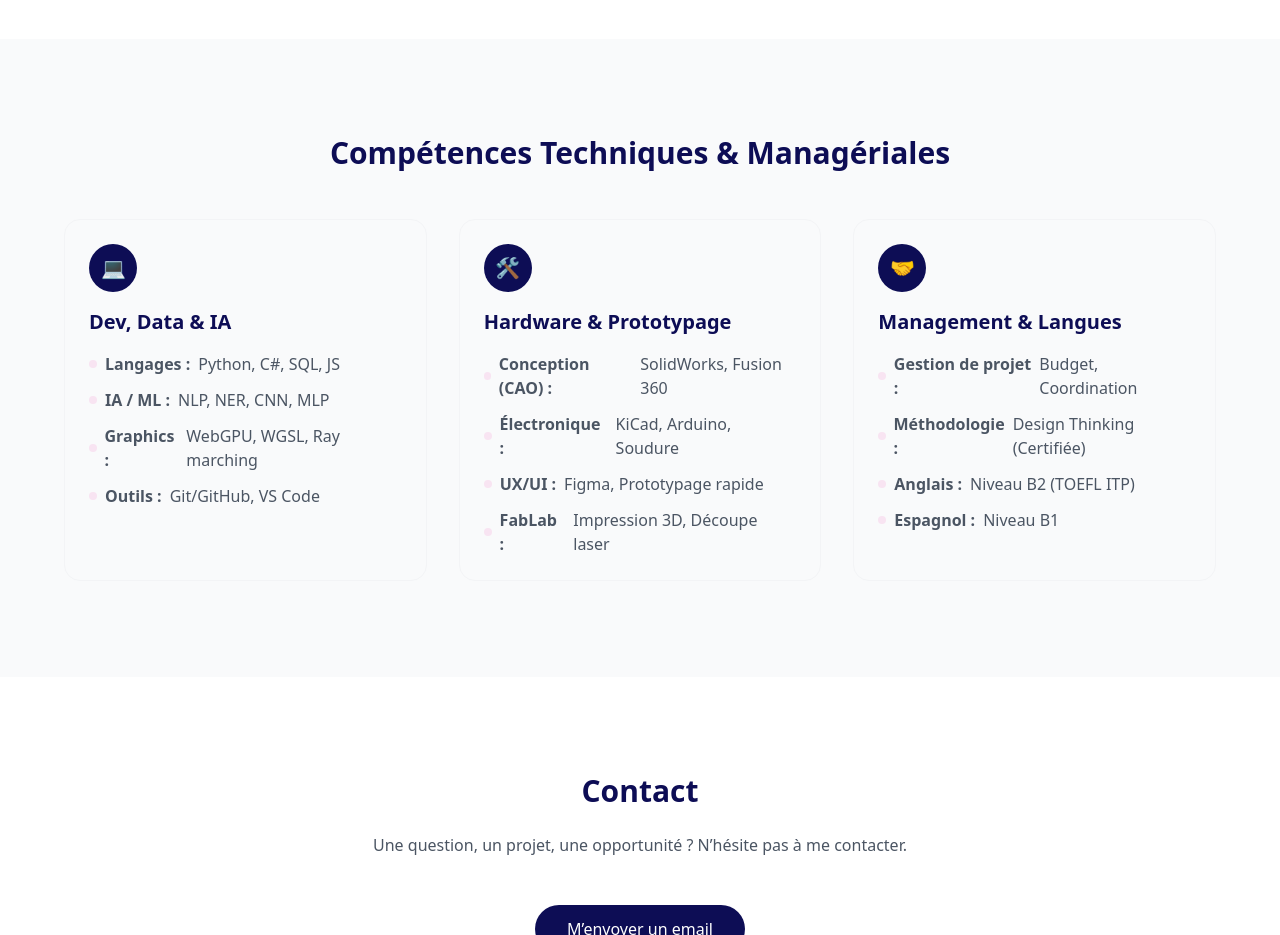
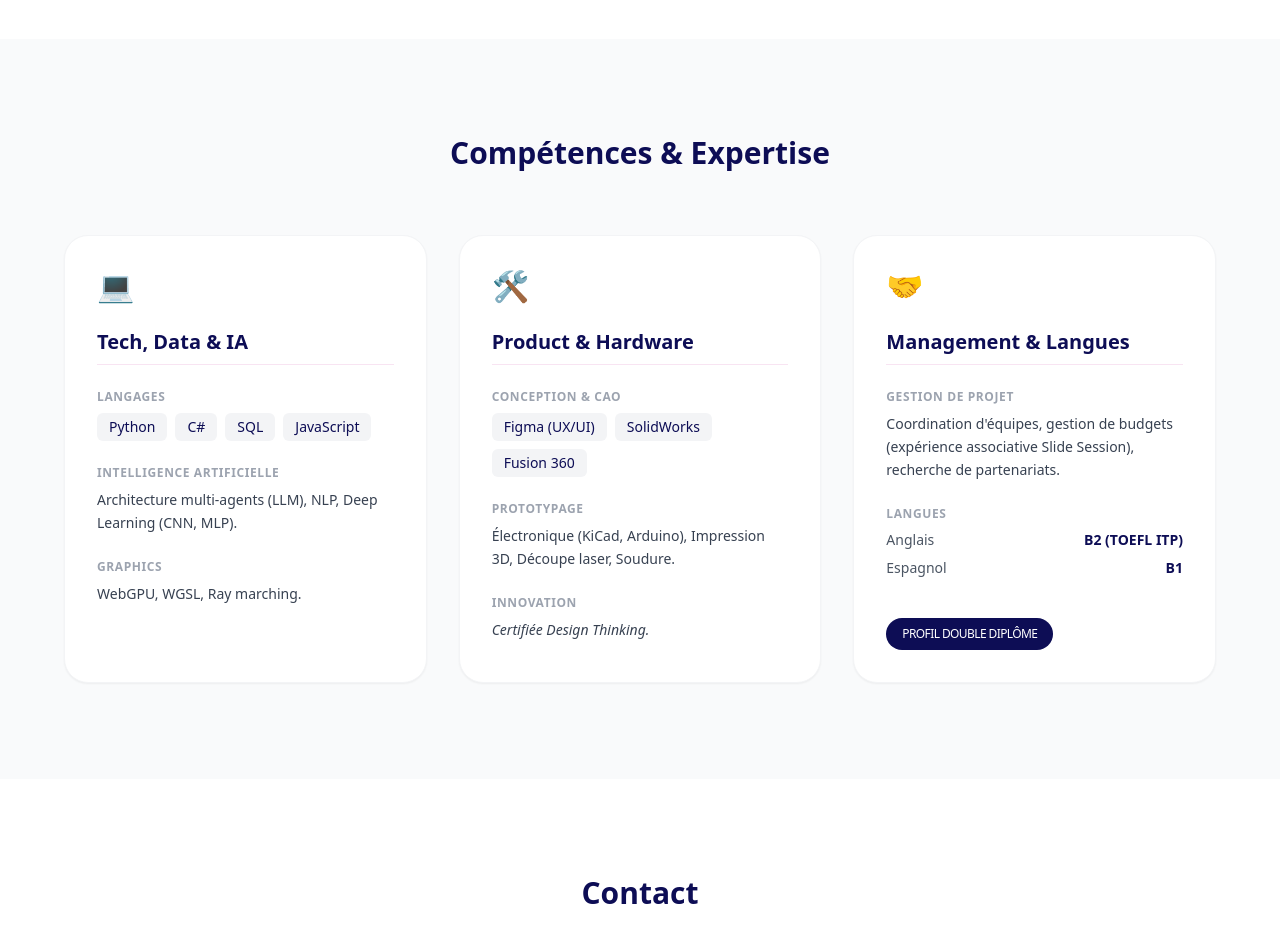
Before and after one commit to Clarafadda/portfolio, a plain HTML site: page index.html in a window 1280 px wide. Shown: the part 4100-5035 px from the top of the page. Drawn offline with nearby package versions, Linux system fonts and the light colour scheme.

Commit message:
compétrences

```diff
--- a/index.html
+++ b/index.html
@@ -535,83 +535,101 @@
 <!-- Compétences -->
 <section id="competences" class="py-24 px-6 bg-gray-50 scroll-mt-32">
   <div class="max-w-6xl mx-auto">
-    <h2 class="text-3xl font-bold mb-12 text-center">Compétences Techniques & Managériales</h2>
+    <h2 class="text-3xl font-bold mb-16 text-center text-marine">Compétences & Expertise</h2>
 
     <div class="grid md:grid-cols-3 gap-8">
 
-      <div class="p-6 border border-gray-100 rounded-2xl bg-gray-50 hover:border-marine/20 transition">
-        <div class="w-12 h-12 bg-marine text-white rounded-full flex items-center justify-center mb-4 text-xl">
-          <i class="fas fa-code"></i> 💻
+      <div class="bg-white p-8 rounded-3xl shadow-sm border border-gray-100 hover:shadow-md transition-shadow">
+        <div class="text-3xl mb-6">💻</div>
+        <h3 class="text-xl font-bold mb-6 text-marine border-b pb-2 border-poudre">Tech, Data & IA</h3>
+
+        <div class="space-y-6">
+          <div>
+            <p class="text-xs font-bold uppercase tracking-wider text-gray-400 mb-2">Langages</p>
+            <div class="flex flex-wrap gap-2">
+              <span class="px-3 py-1 bg-gray-100 text-marine text-sm rounded-md font-medium">Python</span>
+              <span class="px-3 py-1 bg-gray-100 text-marine text-sm rounded-md font-medium">C#</span>
+              <span class="px-3 py-1 bg-gray-100 text-marine text-sm rounded-md font-medium">SQL</span>
+              <span class="px-3 py-1 bg-gray-100 text-marine text-sm rounded-md font-medium">JavaScript</span>
+            </div>
+          </div>
+
+          <div>
+            <p class="text-xs font-bold uppercase tracking-wider text-gray-400 mb-2">Intelligence Artificielle</p>
+            <p class="text-gray-700 leading-relaxed text-sm">
+              Architecture multi-agents (LLM), NLP, Deep Learning (CNN, MLP).
+            </p>
+          </div>
+
+          <div>
+            <p class="text-xs font-bold uppercase tracking-wider text-gray-400 mb-2">Graphics</p>
+            <p class="text-gray-700 leading-relaxed text-sm">
+              WebGPU, WGSL, Ray marching.
+            </p>
+          </div>
         </div>
-        <h3 class="text-xl font-bold mb-4 text-marine">Dev, Data & IA</h3>
-        <ul class="space-y-3 text-gray-600">
-          <li class="flex items-center gap-2">
-            <span class="w-2 h-2 rounded-full bg-poudre"></span>
-            <strong>Langages :</strong> Python, C#, SQL, JS
-          </li>
-          <li class="flex items-center gap-2">
-            <span class="w-2 h-2 rounded-full bg-poudre"></span>
-            <strong>IA / ML :</strong> NLP, NER, CNN, MLP
-          </li>
-          <li class="flex items-center gap-2">
-            <span class="w-2 h-2 rounded-full bg-poudre"></span>
-            <strong>Graphics :</strong> WebGPU, WGSL, Ray marching
-          </li>
-          <li class="flex items-center gap-2">
-            <span class="w-2 h-2 rounded-full bg-poudre"></span>
-            <strong>Outils :</strong> Git/GitHub, VS Code
-          </li>
-        </ul>
       </div>
 
-      <div class="p-6 border border-gray-100 rounded-2xl bg-gray-50 hover:border-marine/20 transition">
-        <div class="w-12 h-12 bg-marine text-white rounded-full flex items-center justify-center mb-4 text-xl">
-          🛠️
+      <div class="bg-white p-8 rounded-3xl shadow-sm border border-gray-100 hover:shadow-md transition-shadow">
+        <div class="text-3xl mb-6">🛠️</div>
+        <h3 class="text-xl font-bold mb-6 text-marine border-b pb-2 border-poudre">Product & Hardware</h3>
+
+        <div class="space-y-6">
+          <div>
+            <p class="text-xs font-bold uppercase tracking-wider text-gray-400 mb-2">Conception & CAO</p>
+            <div class="flex flex-wrap gap-2">
+              <span class="px-3 py-1 bg-gray-100 text-marine text-sm rounded-md font-medium">Figma (UX/UI)</span>
+              <span class="px-3 py-1 bg-gray-100 text-marine text-sm rounded-md font-medium">SolidWorks</span>
+              <span class="px-3 py-1 bg-gray-100 text-marine text-sm rounded-md font-medium">Fusion 360</span>
+            </div>
+          </div>
+
+          <div>
+            <p class="text-xs font-bold uppercase tracking-wider text-gray-400 mb-2">Prototypage</p>
+            <p class="text-gray-700 leading-relaxed text-sm">
+              Électronique (KiCad, Arduino), Impression 3D, Découpe laser, Soudure.
+            </p>
+          </div>
+
+          <div>
+            <p class="text-xs font-bold uppercase tracking-wider text-gray-400 mb-2">Innovation</p>
+            <p class="text-gray-700 leading-relaxed text-sm italic font-medium">
+              Certifiée Design Thinking.
+            </p>
+          </div>
         </div>
-        <h3 class="text-xl font-bold mb-4 text-marine">Hardware & Prototypage</h3>
-        <ul class="space-y-3 text-gray-600">
-          <li class="flex items-center gap-2">
-            <span class="w-2 h-2 rounded-full bg-poudre"></span>
-            <strong>Conception (CAO) :</strong> SolidWorks, Fusion 360
-          </li>
-          <li class="flex items-center gap-2">
-            <span class="w-2 h-2 rounded-full bg-poudre"></span>
-            <strong>Électronique :</strong> KiCad, Arduino, Soudure
-          </li>
-          <li class="flex items-center gap-2">
-            <span class="w-2 h-2 rounded-full bg-poudre"></span>
-            <strong>UX/UI :</strong> Figma, Prototypage rapide
-          </li>
-           <li class="flex items-center gap-2">
-            <span class="w-2 h-2 rounded-full bg-poudre"></span>
-            <strong>FabLab :</strong> Impression 3D, Découpe laser
-          </li>
-        </ul>
       </div>
 
-      <div class="p-6 border border-gray-100 rounded-2xl bg-gray-50 hover:border-marine/20 transition">
-        <div class="w-12 h-12 bg-marine text-white rounded-full flex items-center justify-center mb-4 text-xl">
-          🤝
+      <div class="bg-white p-8 rounded-3xl shadow-sm border border-gray-100 hover:shadow-md transition-shadow">
+        <div class="text-3xl mb-6">🤝</div>
+        <h3 class="text-xl font-bold mb-6 text-marine border-b pb-2 border-poudre">Management & Langues</h3>
+
+        <div class="space-y-6">
+          <div>
+            <p class="text-xs font-bold uppercase tracking-wider text-gray-400 mb-2">Gestion de projet</p>
+            <p class="text-gray-700 leading-relaxed text-sm">
+              Coordination d'équipes, gestion de budgets (expérience associative Slide Session), recherche de partenariats.
+            </p>
+          </div>
+
+          <div>
+            <p class="text-xs font-bold uppercase tracking-wider text-gray-400 mb-2">Langues</p>
+            <div class="space-y-2">
+              <div class="flex justify-between items-center text-sm">
+                <span class="text-gray-600">Anglais</span>
+                <span class="font-bold text-marine">B2 (TOEFL ITP)</span>
+              </div>
+              <div class="flex justify-between items-center text-sm">
+                <span class="text-gray-600">Espagnol</span>
+                <span class="font-bold text-marine">B1</span>
+              </div>
+            </div>
+          </div>
+
+          <div class="pt-4">
+            <span class="inline-block px-4 py-2 bg-marine text-white text-xs rounded-full uppercase tracking-tighter">Profil Double Diplôme</span>
+          </div>
         </div>
-        <h3 class="text-xl font-bold mb-4 text-marine">Management & Langues</h3>
-        <ul class="space-y-3 text-gray-600">
-           <li class="flex items-center gap-2">
-            <span class="w-2 h-2 rounded-full bg-poudre"></span>
-            <strong>Gestion de projet :</strong> Budget, Coordination
-          </li>
-           <li class="flex items-center gap-2">
-            <span class="w-2 h-2 rounded-full bg-poudre"></span>
-            <strong>Méthodologie :</strong> Design Thinking (Certifiée)
-          </li>
-          <li class="flex items-center gap-2">
-            <span class="w-2 h-2 rounded-full bg-poudre"></span>
-            <strong>Anglais :</strong> Niveau B2 (TOEFL ITP)
-          </li>
-          <li class="flex items-center gap-2">
-            <span class="w-2 h-2 rounded-full bg-poudre"></span>
-            <strong>Espagnol :</strong> Niveau B1
-          </li>
-        </ul>
       </div>
 
     </div>
```
